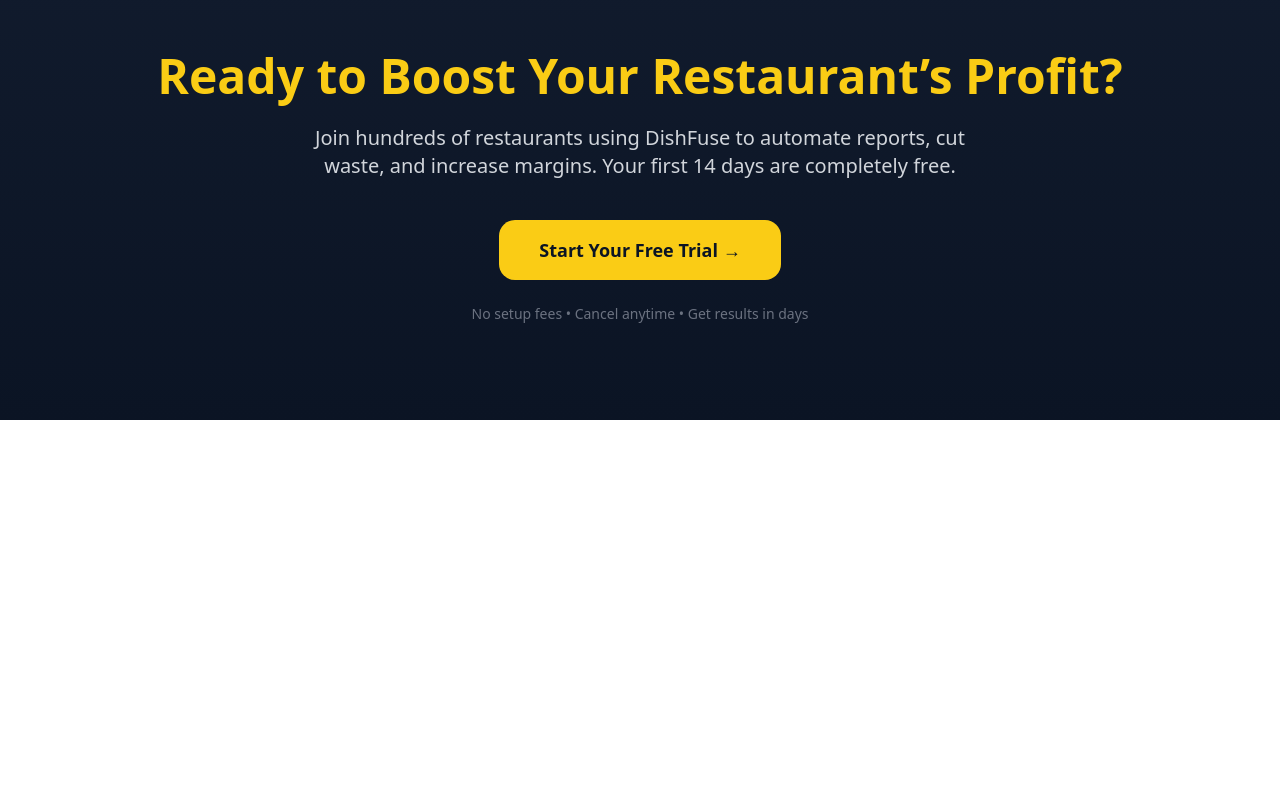
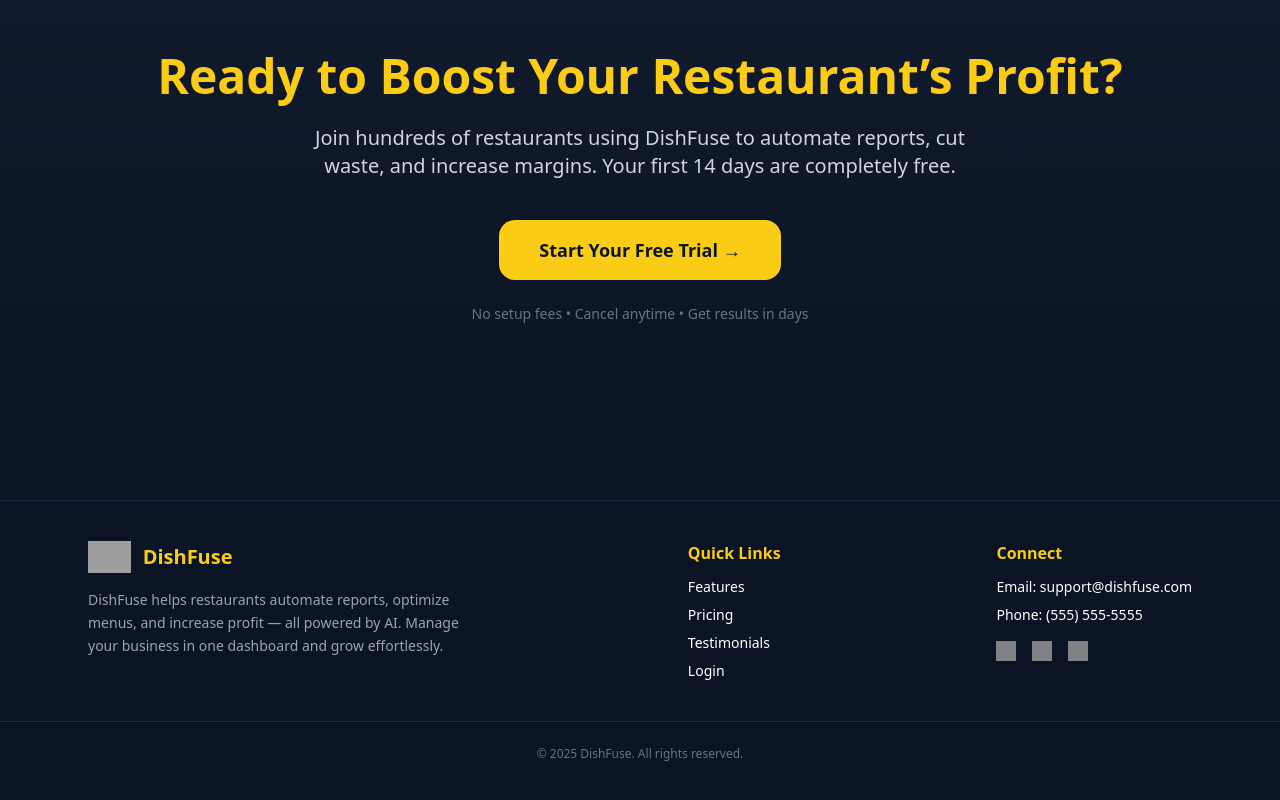
Before and after one commit to chrisgilbert722/DishFuse-v2, a Next.js app: page /desktop in a window 1280 px wide. Shown: the part 3363-4163 px from the top of the page. Before the commit the page ends 3783 px from the top, so only its background shows below. Built offline with nearby package versions, Linux system fonts and the light colour scheme; grey boxes are pictures that could not be loaded.

Commit message:
Update page.js

```diff
--- a/app/desktop/page.js
+++ b/app/desktop/page.js
@@ -5,6 +5,7 @@
 import Pricing from "./sections/Pricing";
 import Testimonials from "./sections/Testimonials";
 import FinalCTA from "./sections/FinalCTA";
+import Footer from "./components/Footer";
 
 export default function DesktopHome() {
   return (
@@ -34,7 +35,8 @@
       {/* === FINAL CTA === */}
       <FinalCTA />
 
-      {/* Footer will be added next phase */}
+      {/* === FOOTER === */}
+      <Footer />
     </main>
   );
 }
```
